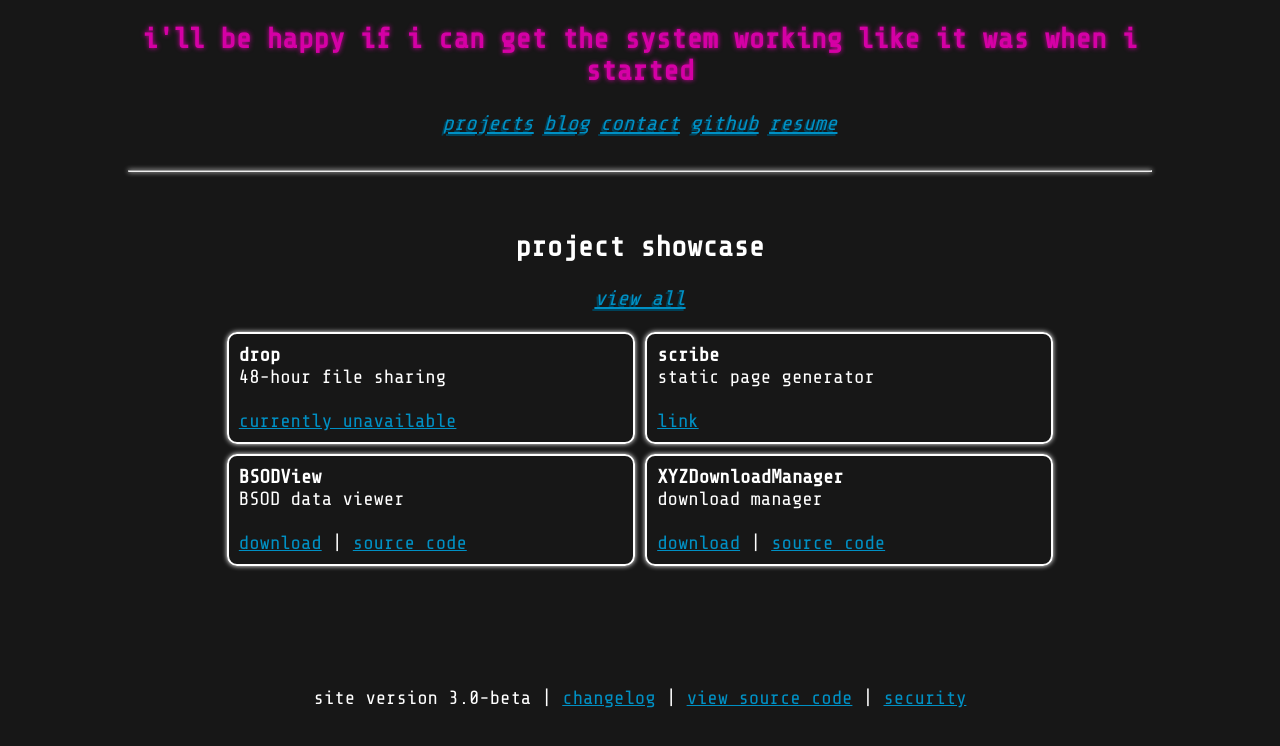
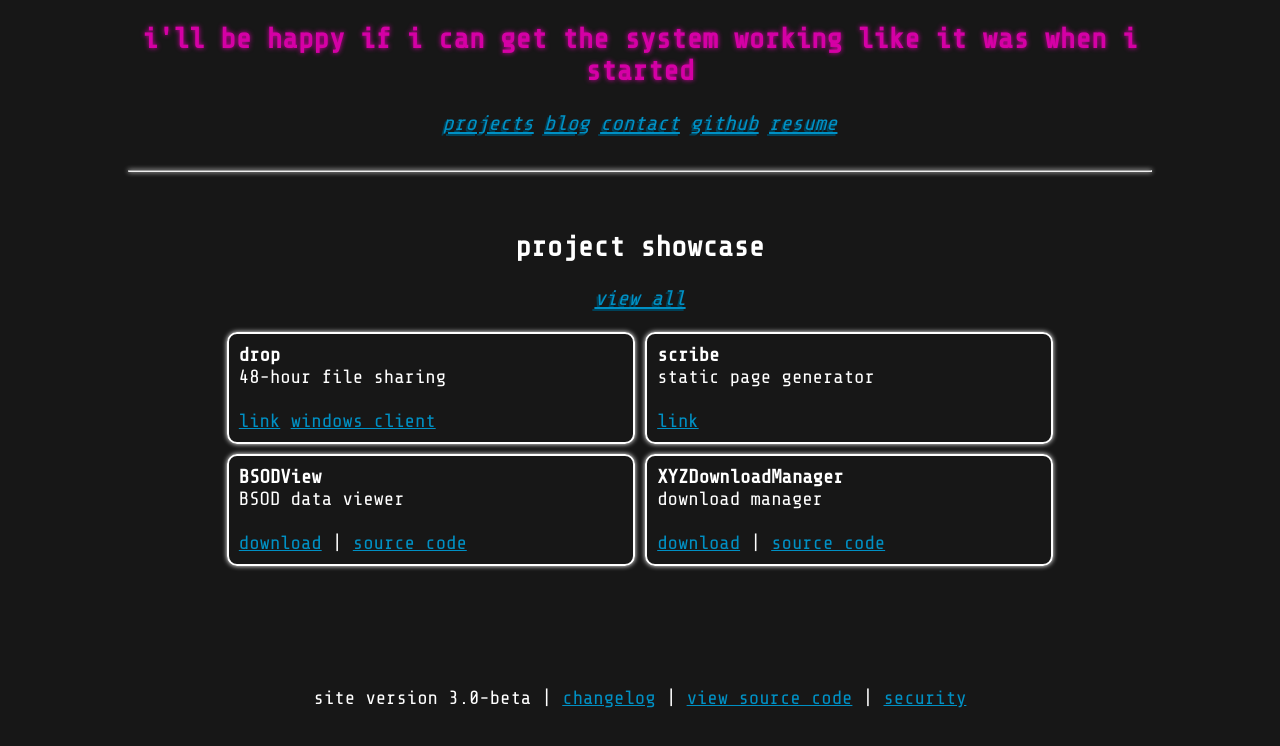
Before and after one commit to stene-xyz/web, a website: page public/index.html in a window 1280 px wide. Shown: the part 126-872 px from the top of the page. Drawn offline with nearby package versions, Linux system fonts and the light colour scheme.

Commit message:
add links to drop

```diff
--- a/public/index.html
+++ b/public/index.html
@@ -39,7 +39,7 @@
         <div class="project-showcase">
           <b>drop</b><br>
           48-hour file sharing<br><br>
-          <a href="">currently unavailable</a>
+          <a href="https://drop.stene.xyz">link</a> <a href="https://stenexyz.itch.io/drop-client">windows client</a>
         </div>
         <div class="project-showcase">
           <b>scribe</b><br>
@@ -91,7 +91,7 @@
     <div class="project-showcase">
         <b>drop</b><br>
         free 48-hour file sharing<br><br>
-        <a href="">currently unavailable</a>
+        <a href="https://drop.stene.xyz">link</a> <a href="https://stenexyz.itch.io/drop-client">windows client</a>
     </div>
 
     <div class="project-showcase">
```
